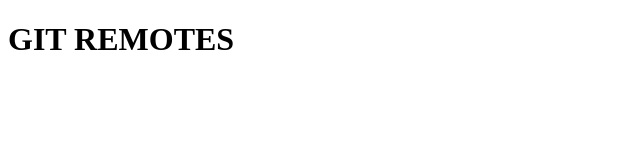
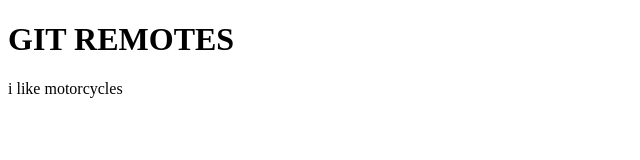
Before and after one commit to ffuze/test1, a plain HTML site: page index.html in a window 1280 px wide. Shown: the whole page, without its empty margins (0-640 px from the left). Drawn offline with Linux system fonts and the light colour scheme.

Commit message:
added new paragraph

```diff
--- a/index.html
+++ b/index.html
@@ -10,5 +10,7 @@
 
     <h1>GIT REMOTES</h1>
 
+    <p>i like motorcycles</p>
+
 </body>
 </html>
```
